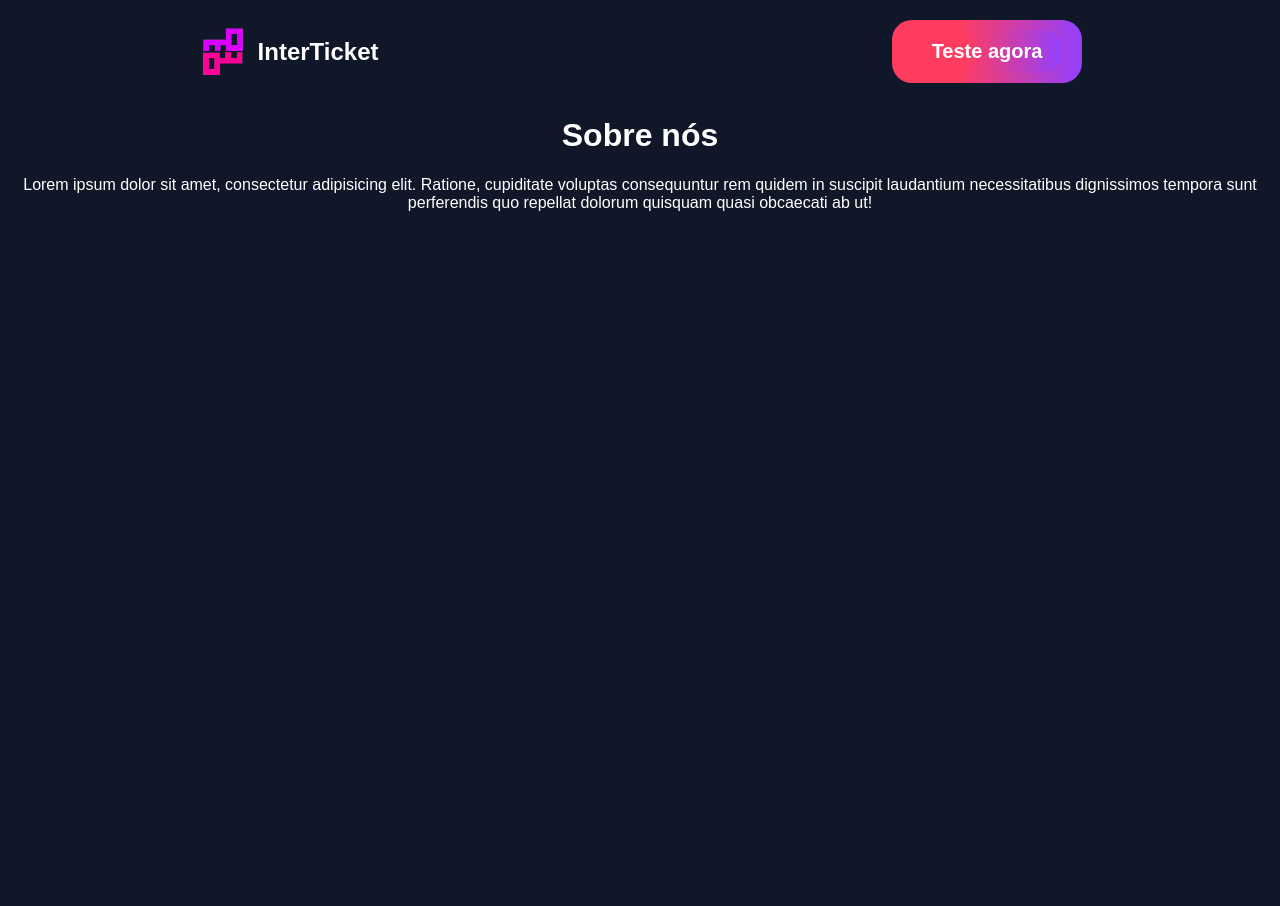
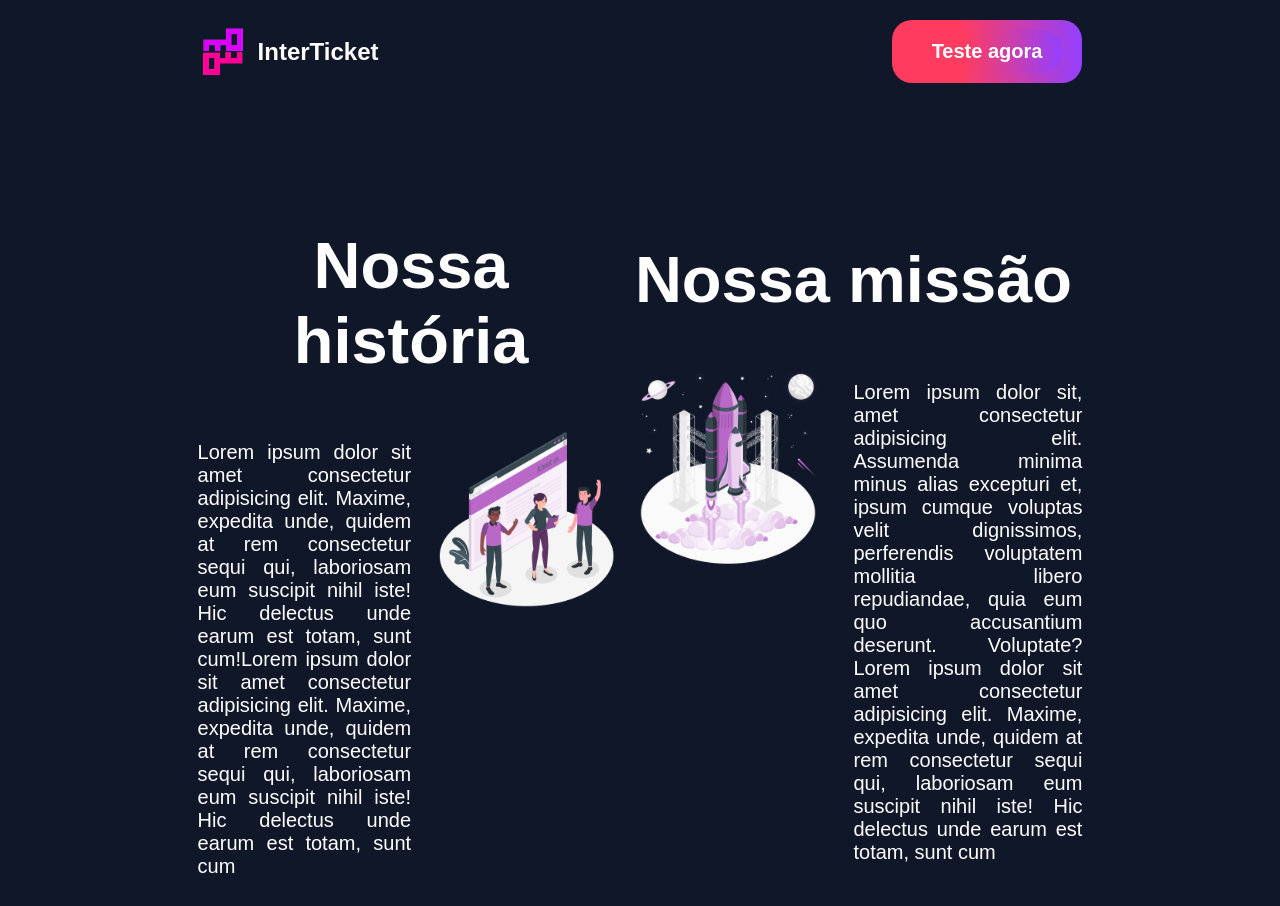
Before and after one commit to Joao-Darwin/landing-page-chatbot, a React (Vite) app: page /about in a window 1280 px wide. Before the commit the page ends 800 px from the top, so only its background shows below. Built offline with nearby package versions, Linux system fonts and the light colour scheme.

Commit message:
feat: Criar page about

```diff
--- /dev/null
+++ b/src/pages/About/About.css
@@ -0,0 +1,18 @@
+.containerAbout {
+    width: 70%;
+    margin: auto;
+    margin-top: 7%;
+    display: flex;
+    flex-direction: column;
+}
+
+.paragrafoAbout {
+    width: 50%;
+    text-align: justify;
+}
+
+@media (max-width:769px) {
+    .paragrafoAbout{
+        width: 100%;
+    }
+}
--- a/src/pages/About/About.jsx
+++ b/src/pages/About/About.jsx
@@ -1,10 +1,25 @@
 import React from 'react'
+import imgAboutUs from "../../assets/About us page-amico.png";
+import imgOurMission from "../../assets/Rocket-amico.png";
+import "./About.css"
 
 const About = () => {
     return (
-        <div>
-            <h1>Sobre nós</h1>
-            <p>Lorem ipsum dolor sit amet, consectetur adipisicing elit. Ratione, cupiditate voluptas consequuntur rem quidem in suscipit laudantium necessitatibus dignissimos tempora sunt perferendis quo repellat dolorum quisquam quasi obcaecati ab ut!</p>
+        <div className='container containerAbout'>
+            <div className='div1'>
+                <h1 className='titulo'>Nossa história</h1>
+                <div className='divImgParagrafo'>
+                    <p className='paragrafo paragrafoAbout' style={{ float: "left" }}>Lorem ipsum dolor sit amet consectetur adipisicing elit. Maxime, expedita unde, quidem at rem consectetur sequi qui, laboriosam eum suscipit nihil iste! Hic delectus unde earum est totam, sunt cum!Lorem ipsum dolor sit amet consectetur adipisicing elit. Maxime, expedita unde, quidem at rem consectetur sequi qui, laboriosam eum suscipit nihil iste! Hic delectus unde earum est totam, sunt cum</p>
+                    <img style={{ float: "right" }} className='imgPageInicial' src={imgAboutUs} alt="Imagem nossa história" />
+                </div>
+            </div>
+            <div className='div2'>
+                <h1 className='titulo'>Nossa missão</h1>
+                <div className='divImgParagrafo'>
+                    <img style={{ float: "left" }} className='imgPageInicial' src={imgOurMission} alt="Imagem nossa missão" />
+                    <p className='paragrafo paragrafoAbout' style={{ float: "right" }}>Lorem ipsum dolor sit, amet consectetur adipisicing elit. Assumenda minima minus alias excepturi et, ipsum cumque voluptas velit dignissimos, perferendis voluptatem mollitia libero repudiandae, quia eum quo accusantium deserunt. Voluptate?Lorem ipsum dolor sit amet consectetur adipisicing elit. Maxime, expedita unde, quidem at rem consectetur sequi qui, laboriosam eum suscipit nihil iste! Hic delectus unde earum est totam, sunt cum</p>
+                </div>
+            </div>
         </div>
     )
 }
```
Also changed, not shown: src/assets/About us page-amico.png (added), src/assets/Rocket-amico.png (added).
